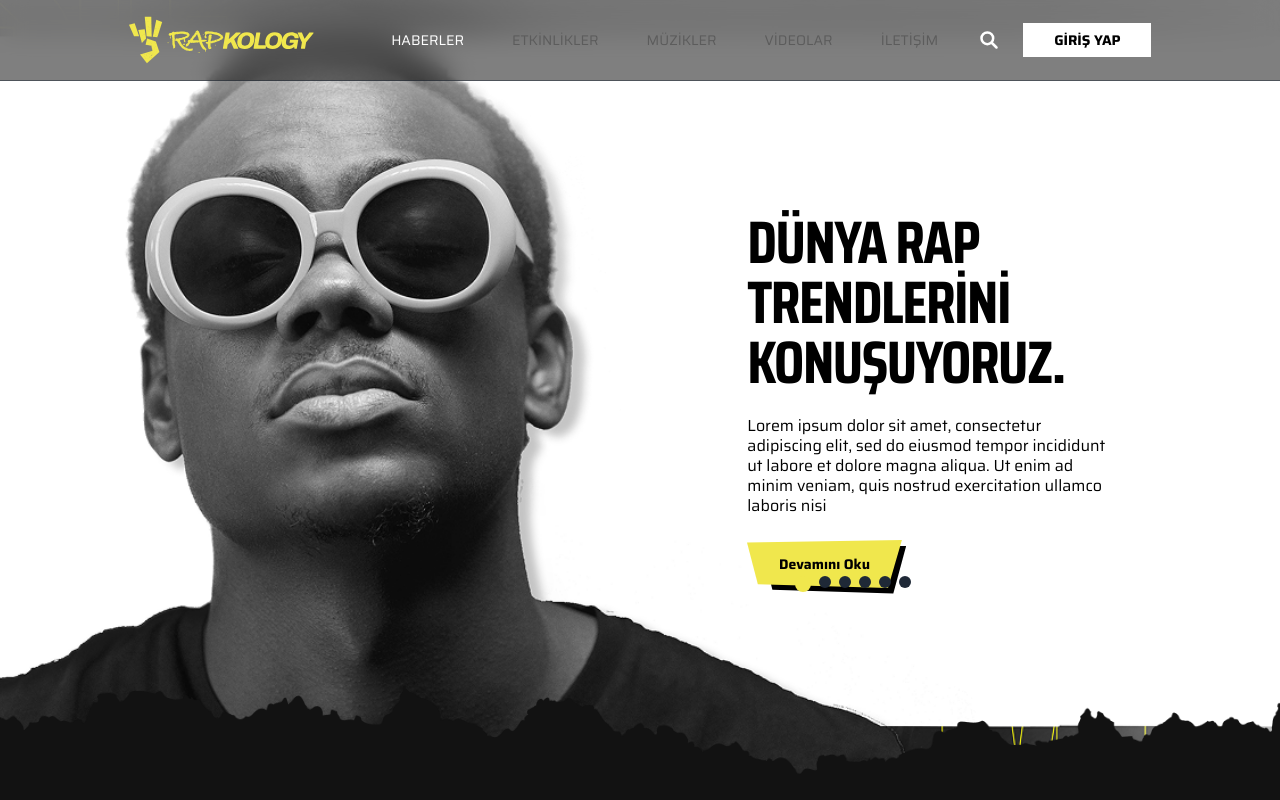
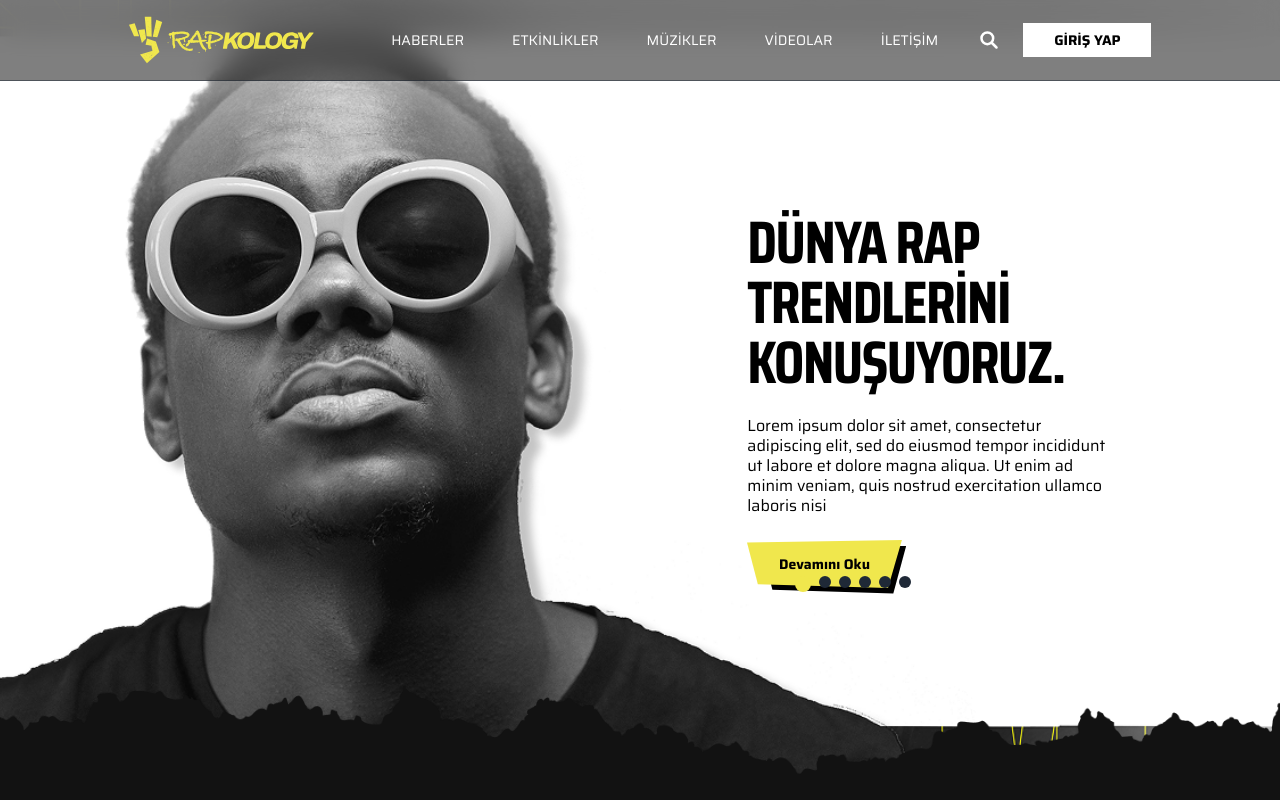
Before and after one commit to isakli05/rapkology, a Next.js app: page / in a window 1280 px wide. Shown: the top 800 px of the page. Built offline with nearby package versions, Linux system fonts and the light colour scheme.

Commit message:
fix: Remove footer link focus outline styling

```diff
--- a/components/Navbar.tsx
+++ b/components/Navbar.tsx
@@ -6,11 +6,11 @@ import { useState } from 'react';
 import { usePathname } from 'next/navigation';
 
 const navLinks = [
-  { href: '/haberler', label: 'HABERLER', disabled: false },
-  { href: '/etkinlikler', label: 'ETKİNLİKLER', disabled: true },
-  { href: '/muzikler', label: 'MÜZİKLER', disabled: true },
-  { href: '/videolar', label: 'VİDEOLAR', disabled: true },
-  { href: '/iletisim', label: 'İLETİŞİM', disabled: true },
+  { href: '/haberler', label: 'HABERLER', active: true },
+  { href: '/etkinlikler', label: 'ETKİNLİKLER', active: false },
+  { href: '/muzikler', label: 'MÜZİKLER', active: false },
+  { href: '/videolar', label: 'VİDEOLAR', active: false },
+  { href: '/iletisim', label: 'İLETİŞİM', active: false },
 ];
 
 export default function Navbar() {
@@ -41,22 +41,14 @@ export default function Navbar() {
           {/* Desktop Navigation Links - Design System Spacing */}
           <div className="hidden lg:flex lg:items-center lg:space-x-hero-gap xl:space-x-hero-gap-lg flex-1 ml-nav-gap">
             {navLinks.map((link) => (
-              link.disabled ? (
-                <span
-                  key={link.href}
-                  className="font-saira font-normal text-sm leading-none text-center text-ink-500 cursor-default"
-                >
-                  {link.label}
-                </span>
-              ) : (
               <Link
                 key={link.href}
-                  href={link.href}
+                href={link.active ? link.href : "#"}
+                onClick={link.active ? undefined : (e) => e.preventDefault()}
                 className="font-saira font-normal text-sm leading-none text-center text-white hover:text-brand-yellow transition-colors duration-200"
               >
                 {link.label}
               </Link>
-              )
             ))}
           </div>
 
@@ -142,23 +134,17 @@ export default function Navbar() {
               {/* Mobile Navigation Links */}
               <div className="space-y-3">
                 {navLinks.map((link) => (
-                  link.disabled ? (
-                    <span
-                      key={link.href}
-                      className="block font-saira font-normal text-sm leading-none text-center text-ink-500 cursor-default py-2"
-                    >
-                      {link.label}
-                    </span>
-                  ) : (
                   <Link
                     key={link.href}
-                      href={link.href}
+                    href={link.active ? link.href : "#"}
+                    onClick={link.active
+                      ? () => setIsMobileMenuOpen(false)
+                      : (e) => { e.preventDefault(); setIsMobileMenuOpen(false); }
+                    }
                     className="block font-saira font-normal text-sm leading-none text-center text-white hover:text-brand-yellow transition-colors duration-200 py-2"
-                      onClick={() => setIsMobileMenuOpen(false)}
                   >
                     {link.label}
                   </Link>
-                  )
                 ))}
               </div>
 
--- a/components/SocialFooter.tsx
+++ b/components/SocialFooter.tsx
@@ -16,7 +16,7 @@ interface FooterLink {
   id: string;
   label: string;
   href: string;
-  disabled: boolean;
+  active: boolean;
 }
 
 type SocialFooterVariant = 'homepage' | 'blog';
@@ -117,31 +117,31 @@ const socialFooterConfig: SocialFooterConfig = {
       id: 'haberler',
       label: 'HABERLER',
       href: '/haberler',
-      disabled: false
+      active: true
     },
     {
       id: 'etkinlikler',
       label: 'ETKİNLİKLER',
       href: '/etkinlikler',
-      disabled: true
+      active: false
     },
     {
       id: 'muzikler',
       label: 'MÜZİKLER',
       href: '/muzikler',
-      disabled: true
+      active: false
     },
     {
       id: 'videolar',
       label: 'VİDEOLAR',
       href: '/videolar',
-      disabled: true
+      active: false
     },
     {
       id: 'iletisim',
       label: 'İLETİŞİM',
       href: '/iletisim',
-      disabled: true
+      active: false
     }
   ],
   layout: {
@@ -164,7 +164,7 @@ const socialFooterConfig: SocialFooterConfig = {
       hover: "hover:text-white"
     },
     footerLink: {
-      base: "focus:outline-none focus:ring-2 focus:ring-brand-yellow focus:ring-offset-2 focus:ring-offset-black rounded-sm",
+      base: "focus:outline-none",
       hover: "hover:text-brand-yellow"
     },
     transition: "transition-all duration-200"
@@ -260,21 +260,13 @@ export default function SocialFooter({ variant = 'homepage' }: SocialFooterProps
         aria-label={socialFooterConfig.accessibility.footerLabel}
       >
         {socialFooterConfig.footerLinks.map((link) => (
-          link.disabled ? (
-            <span
-              key={link.id}
-              className={`
-                ${socialFooterConfig.typography.footerLink}
-                text-ink-500 cursor-default
-              `}
-            >
-              {link.label}
-            </span>
-          ) : (
           <Link
             key={link.id}
-              href={link.href}
-              onClick={() => handleFooterLinkClick(link)}
+            href={link.active ? link.href : "#"}
+            onClick={link.active
+              ? () => handleFooterLinkClick(link)
+              : (e) => { e.preventDefault(); handleFooterLinkClick(link); }
+            }
             className={`
               ${socialFooterConfig.typography.footerLink}
               ${socialFooterConfig.interactions.footerLink.base}
@@ -284,7 +276,6 @@ export default function SocialFooter({ variant = 'homepage' }: SocialFooterProps
           >
             {link.label}
           </Link>
-          )
         ))}
       </nav>
 
```
Lines whose indentation alone changed are shown as unchanged.
